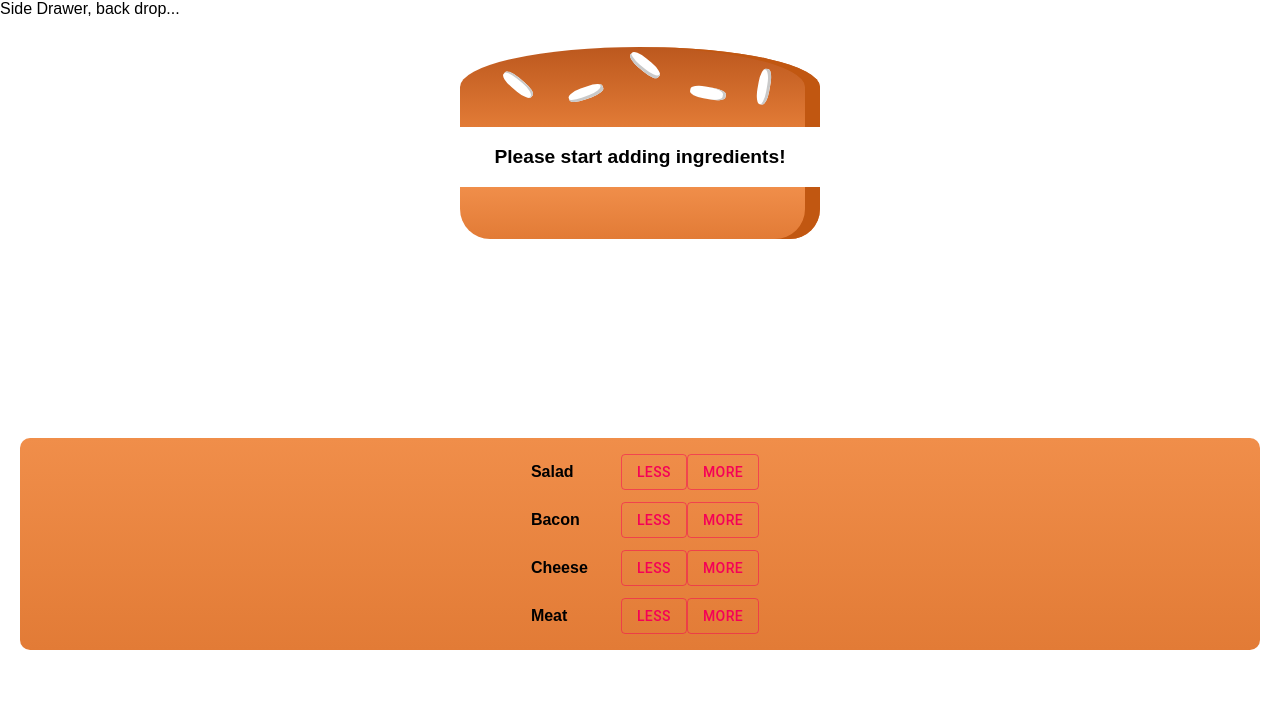
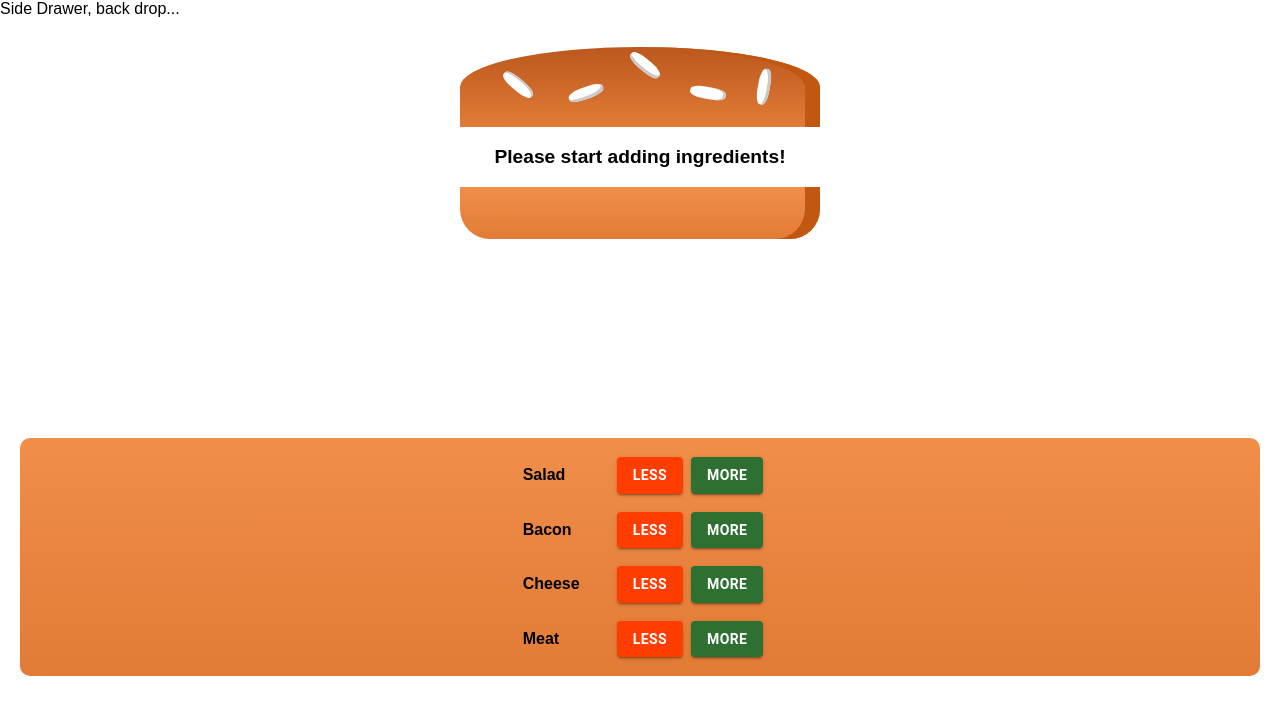
Before and after one commit to ciamac-da/react-burger-builder-app, a React app: page / in a window 1280 px wide. Shown: the top 714 px of the page. Built offline with nearby package versions, Linux system fonts and the light colour scheme; a web font is replaced by a local one.

Commit message:
Verified by Marti4n v1.1.1 Add ingredient done

```diff
--- a/src/components/Burger/BuildControls/BuildControl/BuildControl.js
+++ b/src/components/Burger/BuildControls/BuildControl/BuildControl.js
@@ -9,10 +9,14 @@
   return (
     <div className={classes.BuildControl}>
       <div className={classes.Label}>{props.label} </div>
-      <Button className={classes.More} variant="outlined" color="secondary">
+      <Button className={classes.More} variant="contained" >
         Less
       </Button>
-      <Button className={classes.Less} variant="outlined" color="secondary">
+      <Button
+      className={classes.Less}
+      variant="contained"
+      onClick={props.added}
+      >
         More
       </Button>
     </div>
--- a/src/components/Burger/BuildControls/BuildControl/BuildControlStyle.js
+++ b/src/components/Burger/BuildControls/BuildControl/BuildControlStyle.js
@@ -14,6 +14,20 @@
         padding: "10px",
         fontWeight: "bold",
         width: "80px"
+    },
+    More:{
+        backgroundColor:"#ff3d00",
+        color:"#ffffff",
+        margin:"4px",
+        fontWeight:"bolder"
+    },
+    Less:{
+        backgroundColor:"#2e7031",
+        color:"#ffffff",
+        margin:"4px",
+        fontWeight:"bolder"
+
+
     }
 
 
--- a/src/components/Burger/BuildControls/BuildControls.js
+++ b/src/components/Burger/BuildControls/BuildControls.js
@@ -15,7 +15,11 @@
     return (
         <div className={classes.BuildControls}>
         {controls.map(ctrl => (
-            <BuildControl key={ctrl.label} label={ctrl.label} />
+            <BuildControl
+            key={ctrl.label}
+            label={ctrl.label}
+            added={()=> props.ingredientAdded(ctrl.type)}
+            />
         ))}
         </div>
      );
--- a/src/components/BurgerBulder/BurgerBuilder.js
+++ b/src/components/BurgerBulder/BurgerBuilder.js
@@ -1,25 +1,48 @@
-import React, { Component } from 'react';
-import Aux from '../../hoc/aux';
-import Burger from '../Burger/Burger';
+import React, { Component } from "react";
+import Aux from "../../hoc/aux";
+import Burger from "../Burger/Burger";
 import BurgerControls from "../Burger/BuildControls/BuildControls";
 
+const INGREDIENT_PRICES = {
+  salad: 1,
+  bacon: 1.2,
+  cheese: 0.8,
+  meat: 2,
+};
+
 class BurgerBuilder extends Component {
-    constructor(props){
+  constructor(props) {
     super(props);
     this.state = {
       ingredients: {
-                salad:  0,
-                bacon:  0,
+        salad: 0,
+        bacon: 0,
         cheese: 0,
-                meat:   0,
-            }
+        meat: 0,
+      },
+     totalPrice:3,
     };
   }
-render(){
-    return(
+
+  addIngredientHandler = (type) => {
+    const oldCount = this.state.ingredients[type];
+    const updatedCount = oldCount + 1;
+    const updatedIngredients = {
+      ...this.state.ingredients,
+    };
+    updatedIngredients[type] = updatedCount;
+    const priceAddition = INGREDIENT_PRICES[type]
+    const oldPrice = this.state.totalPrice;
+    const newPrice = oldPrice +priceAddition
+    this.setState({ingredients: updatedIngredients, totalPrice: newPrice })
+
+  };
+
+  render() {
+    return (
       <Aux>
         <Burger ingredients={this.state.ingredients} />
-            <BurgerControls />
+        <BurgerControls ingredientAdded={this.addIngredientHandler} />
       </Aux>
     );
   }
```
Lines whose indentation alone changed are shown as unchanged.
